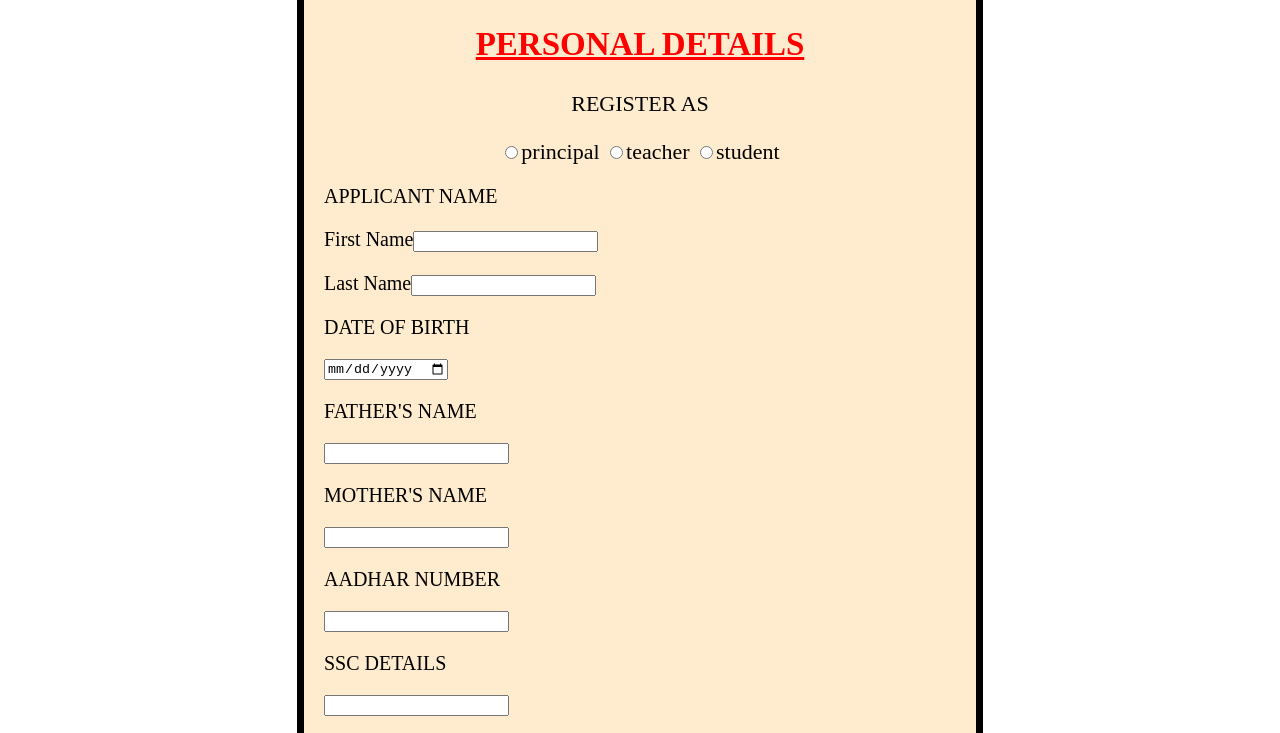
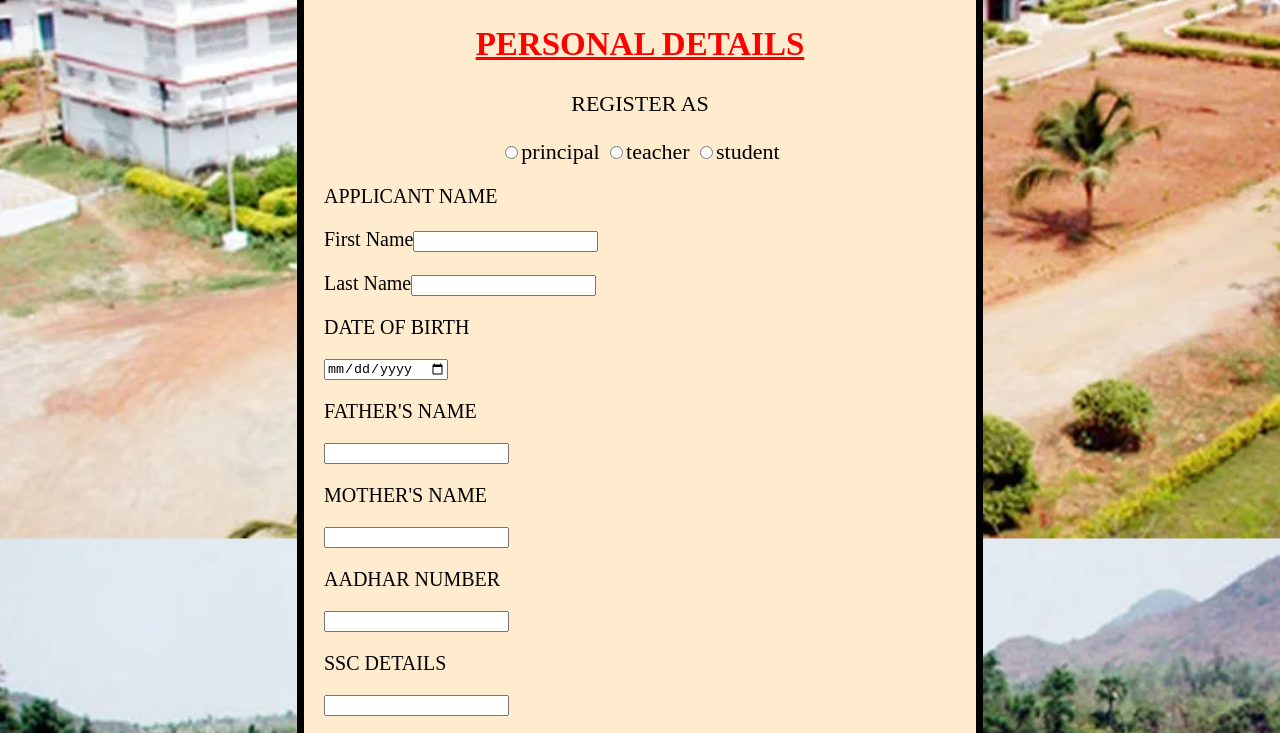
Before and after one commit to kTanu/Form, a plain HTML site: page index.html in a window 1280 px wide. Shown: the part 424-1157 px from the top of the page. Drawn offline with Linux system fonts and the light colour scheme; the site is published under a folder, as on GitHub Pages, so addresses that start at the root find nothing.

Commit message:
Update FORM.css

```diff
--- a/assests/FORM.css
+++ b/assests/FORM.css
@@ -2,7 +2,7 @@ body{
 
 
      /* The image used */
-     background-image: url(/assests/DR.-LANKAPALLI-BULLAYYA-COLLEGE-Admission-Fee.png);
+     background-image: url(./DR.-LANKAPALLI-BULLAYYA-COLLEGE-Admission-Fee.png);
 
      /* Full height */
      height: 100%;
```
